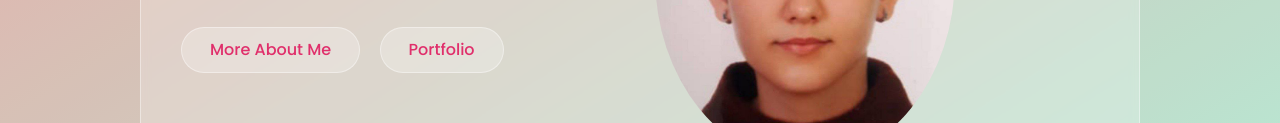
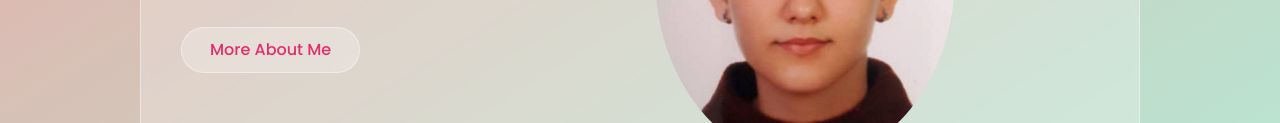
Before and after one commit to Rhosseini/Rhosseini.github.io, a plain HTML site: page index.html in a window 1280 px wide. Shown: the part 424-547 px from the top of the page. Drawn offline with Linux system fonts and the light colour scheme; files whose address does not match are found by name.

Commit message:
Deleted portfolio

```diff
--- a/index.html
+++ b/index.html
@@ -20,7 +20,6 @@
 					<h1>Raziyeh Hosseyni</h1>
 					<h2>Student</h2>
 					<a href="./About_me.html" class="btn">more about me</a>
-					<a href="#" class="btn">portfolio</a>
 				</div>
 				<div class="home-img">
 					<div class="img-box">
```
